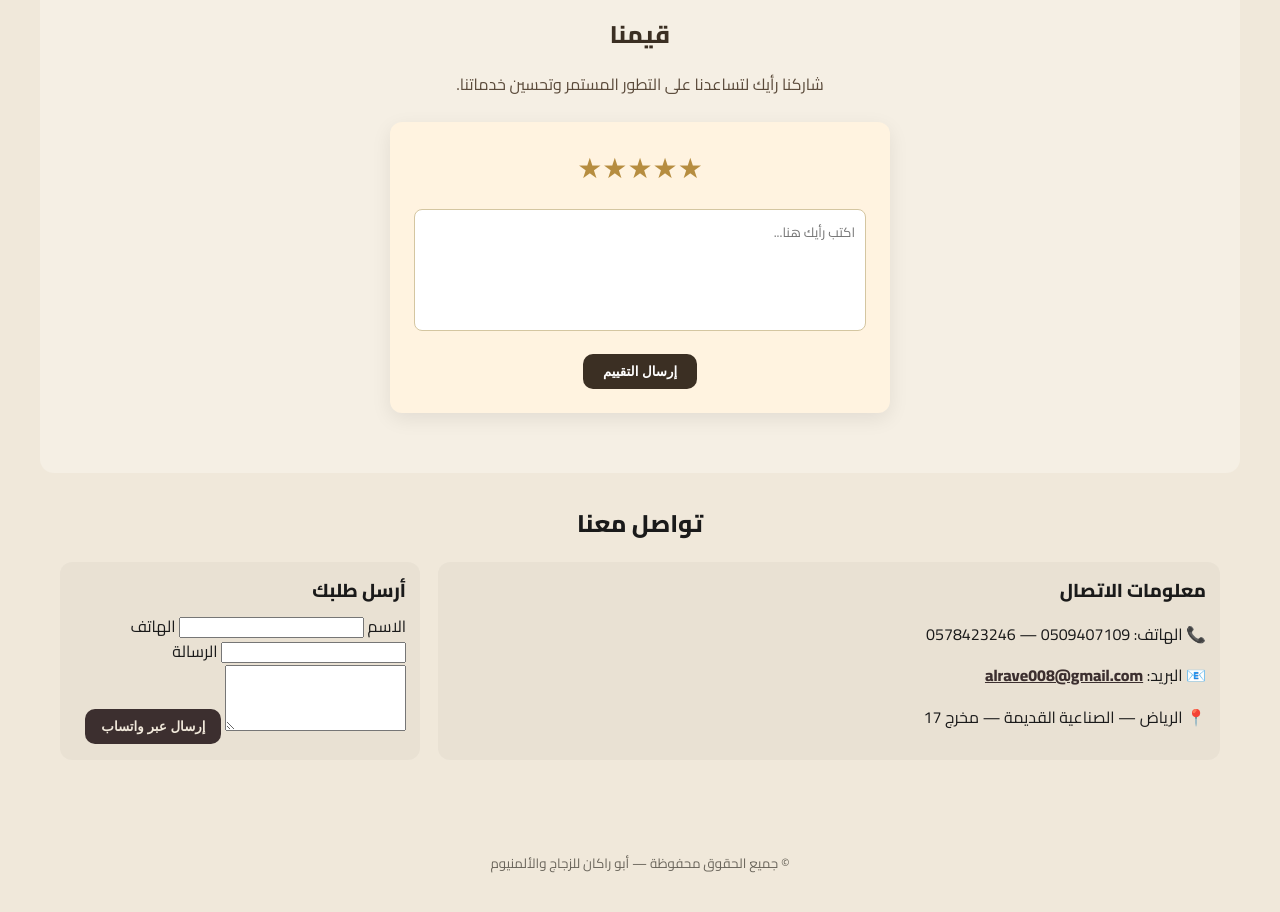
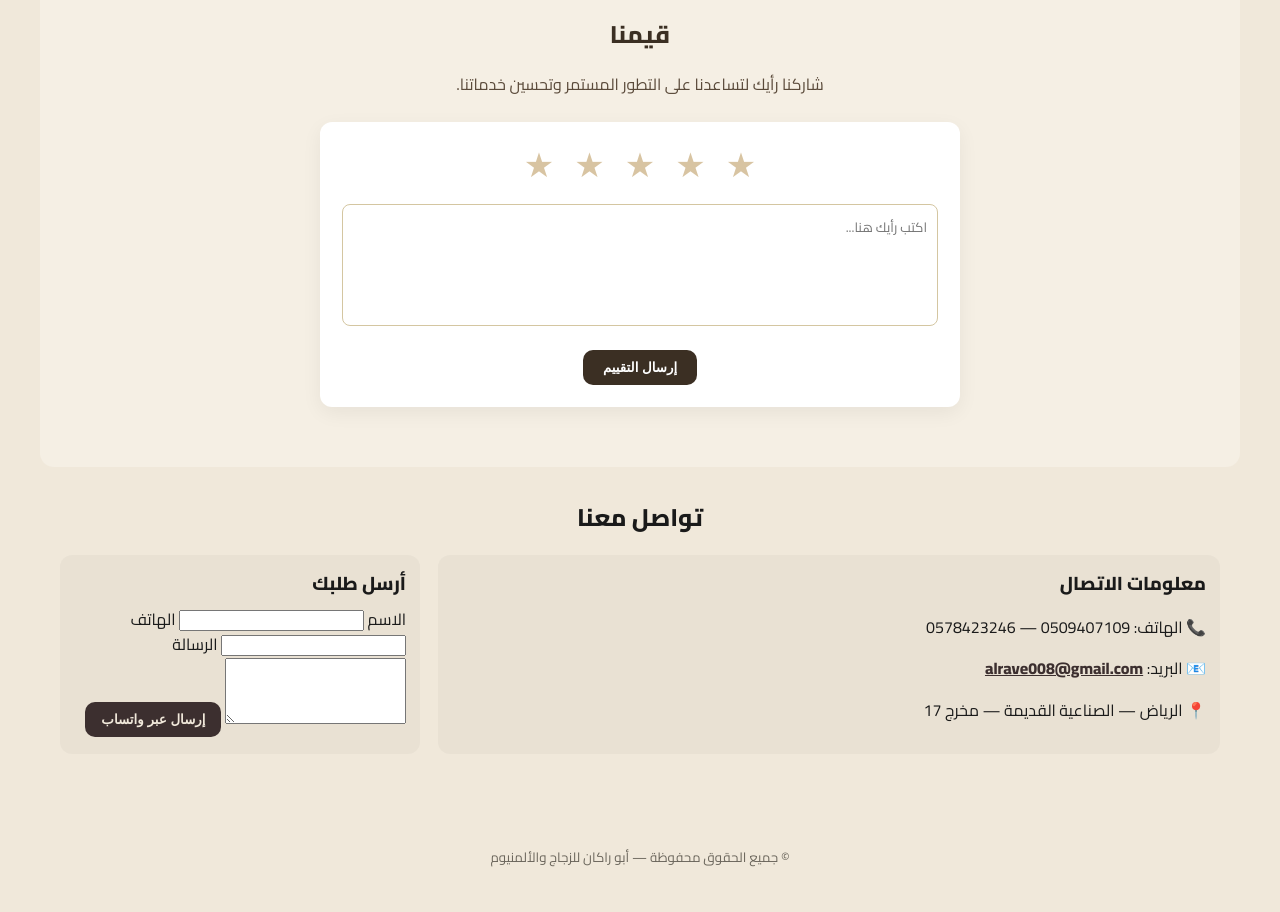
Before and after one commit to Abdullah77106/literate-potato, a plain HTML site: page index.html in a window 1280 px wide. Shown: the part 2120-3032 px from the top of the page. Drawn offline with nearby package versions, Linux system fonts and the light colour scheme.

Commit message:
Revamp review section with star rating system
Updated the review section with new star rating functionality and improved layout.

```diff
--- a/index.html
+++ b/index.html
@@ -129,40 +129,117 @@
       <div class="value-card"><div class="value-ico">⏱️</div><h4>الالتزام بالمواعيد</h4><p>تسليم في الوقت المحدد بدون تأخير.</p></div>
     </div>
   </section>
-<!-- قسم قيمنا -->
+<!-- قسم قيمنا (استبدل القسم القديم بهذا) -->
 <section id="review" class="container" style="background:#f5efe4;padding:60px 20px;border-radius:14px;margin-top:50px;">
   <h2 class="section-title" style="color:#3b2f23;">قيمنا</h2>
   <p class="center" style="color:#5a4a3a;margin-bottom:24px;">شاركنا رأيك لتساعدنا على التطور المستمر وتحسين خدماتنا.</p>
 
-    <div style="max-width:500px;margin:auto;text-align:center;background:#fff3e0;padding:24px;border-radius:12px;box-shadow:0 6px 20px rgba(0,0,0,0.08);">
+  <div style="max-width:640px;margin:auto;text-align:center;background:#fff;padding:22px;border-radius:12px;box-shadow:0 6px 20px rgba(0,0,0,0.06);">
     <form id="ratingForm" onsubmit="handleRating(event)">
-        <div id="stars" style="font-size:28px;color:#b68d40;cursor:pointer;margin-bottom:18px;">
-          ★★★★★
+      <!-- النجوم -->
+      <div id="starWrapper" aria-label="تقييم" role="radiogroup" style="display:flex;justify-content:center;gap:8px;margin-bottom:18px;">
+        <!-- الأيقونات ستملأ عبر HTML مباشرة لسهولة الوصول -->
+        <button type="button" class="star" data-value="1" aria-label="1 نجمة" title="1 نجمة" style="background:transparent;border:none;font-size:34px;cursor:pointer;color:#d8c4a2">★</button>
+        <button type="button" class="star" data-value="2" aria-label="2 نجمتان" title="2 نجمتان" style="background:transparent;border:none;font-size:34px;cursor:pointer;color:#d8c4a2">★</button>
+        <button type="button" class="star" data-value="3" aria-label="3 نجوم" title="3 نجوم" style="background:transparent;border:none;font-size:34px;cursor:pointer;color:#d8c4a2">★</button>
+        <button type="button" class="star" data-value="4" aria-label="4 نجوم" title="4 نجوم" style="background:transparent;border:none;font-size:34px;cursor:pointer;color:#d8c4a2">★</button>
+        <button type="button" class="star" data-value="5" aria-label="5 نجوم" title="5 نجوم" style="background:transparent;border:none;font-size:34px;cursor:pointer;color:#d8c4a2">★</button>
       </div>
-        <textarea id="reviewText" rows="4" placeholder="اكتب رأيك هنا..." style="width:100%;padding:10px;border:1px solid #d4c6a1;border-radius:8px;resize:none;margin-bottom:16px;font-family:'Cairo',sans-serif;"></textarea>
+
+      <!-- حقل يخزن قيمة التقييم (مخفي) -->
+      <input type="hidden" id="ratingValue" name="ratingValue" value="0">
+
+      <!-- حقل السؤال -->
+      <textarea id="reviewText" name="reviewText" rows="4" placeholder="اكتب رأيك هنا..." style="width:100%;padding:10px;border:1px solid #d4c6a1;border-radius:8px;resize:none;margin-bottom:16px;font-family:'Cairo',sans-serif;"></textarea>
+
+      <div style="display:flex;gap:12px;justify-content:center;align-items:center">
         <button type="submit" style="background:#3b2f23;color:#fff;padding:10px 20px;border:none;border-radius:10px;cursor:pointer;font-weight:700;">إرسال التقييم</button>
+        <div id="thankMsg" style="display:none;color:#3b2f23;margin-top:0;font-weight:600;">شكرًا لتقييمك 💛</div>
+      </div>
     </form>
-      <div id="thankMsg" style="display:none;color:#3b2f23;margin-top:14px;font-weight:600;">شكرًا لتقييمك 💛</div>
   </div>
 </section>
 
+<!-- سكريبت التفاعل للنجوم والإرسال -->
 <script>
-    // نظام النجوم
-    const stars = document.getElementById('stars');
-    stars.addEventListener('click', (e) => {
-      if (e.target.textContent === '★') {
-        const index = [...stars.textContent].indexOf(e.target.textContent);
-        const rating = [...stars.children].indexOf(e.target);
+  (function(){
+    const stars = Array.from(document.querySelectorAll('#starWrapper .star'));
+    const ratingInput = document.getElementById('ratingValue');
+    const thankMsg = document.getElementById('thankMsg');
+
+    // ألوان متوافقة مع الهوية
+    const activeColor = '#b68d40'; // ذهبي خفيف
+    const inactiveColor = '#d8c4a2'; // لون النجوم غير المختارة
+
+    // تابع لتحديث العرض البصري حسب القيمة
+    function paintStars(value) {
+      stars.forEach(s => {
+        const v = Number(s.getAttribute('data-value'));
+        s.style.color = v <= value ? activeColor : inactiveColor;
+        s.setAttribute('aria-checked', v === value ? 'true' : 'false');
+      });
+    }
+
+    // اضغط على نجمة -> يحدد التقييم
+    stars.forEach(s => {
+      s.addEventListener('click', (e) => {
+        const v = Number(s.getAttribute('data-value'));
+        ratingInput.value = v;
+        paintStars(v);
+      });
+
+      // hover بصري (عرض مؤقت)
+      s.addEventListener('mouseenter', () => {
+        const v = Number(s.getAttribute('data-value'));
+        paintStars(v);
+      });
+      s.addEventListener('mouseleave', () => {
+        paintStars(Number(ratingInput.value) || 0);
+      });
+
+      // تمكين الوصول عبر لوحة المفاتيح (Enter/Space)
+      s.addEventListener('keydown', (e) => {
+        if(e.key === 'Enter' || e.key === ' '){
+          e.preventDefault();
+          s.click();
         }
       });
+      // لجعل الأزرار قابلة للتركيز
+      s.setAttribute('tabindex', '0');
+      s.style.outline = 'none';
+    });
 
-    // إرسال التقييم
-    function handleRating(e){
+    // فور التحميل نرسم النجوم بحسب القيمة المخبأة (إن وُجدت)
+    document.addEventListener('DOMContentLoaded', () => {
+      paintStars(Number(ratingInput.value) || 0);
+    });
+
+    // معالجة إرسال التقييم
+    window.handleRating = function(e){
       e.preventDefault();
+      const rating = Number(ratingInput.value || 0);
+      // تأكد أن الزبون اختار نجمة واحدة على الأقل
+      if(rating < 1){
+        alert('يرجى اختيار عدد النجوم أولاً.');
+        return;
+      }
+
+      // هنا يمكنك إرسال البيانات إلى السيرفر أو فتح واتساب مع التفاصيل
+      // مثال: فتح واتساب لإرسال التقييم (اختياري)
+      const text = encodeURIComponent(
+        `تقييم: ${rating} نجوم\nالرأي: ${document.getElementById('reviewText').value.trim()}`
+      );
+      // فتح رابط واتساب (إلغاء التعليق لو أردت هذا السلوك)
+      // window.open(`https://api.whatsapp.com/send?phone=966509407109&text=${text}`, '_blank');
+
+      // عرض رسالة شكر ومسح الحقول
+      thankMsg.style.display = 'block';
+      setTimeout(()=>{ thankMsg.style.display = 'none'; }, 3000);
       document.getElementById('ratingForm').reset();
-      document.getElementById('thankMsg').style.display='block';
-      setTimeout(()=>{document.getElementById('thankMsg').style.display='none';},3000);
-    }
+      ratingInput.value = 0;
+      paintStars(0);
+    };
+  })();
 </script>
 
   <section id="contact" class="container">
```
Lines whose indentation alone changed are shown as unchanged.
